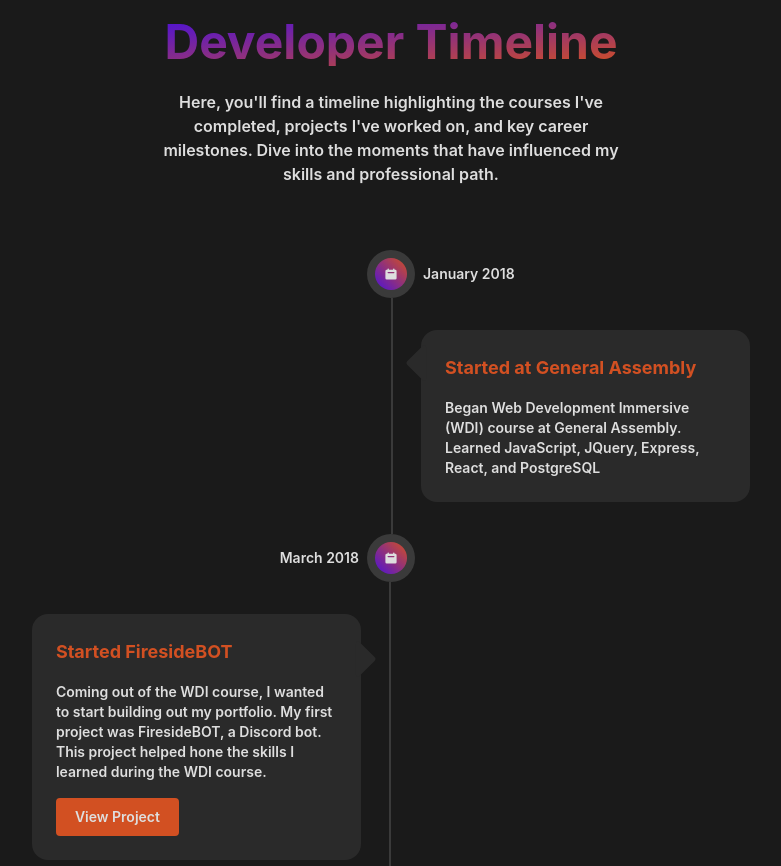
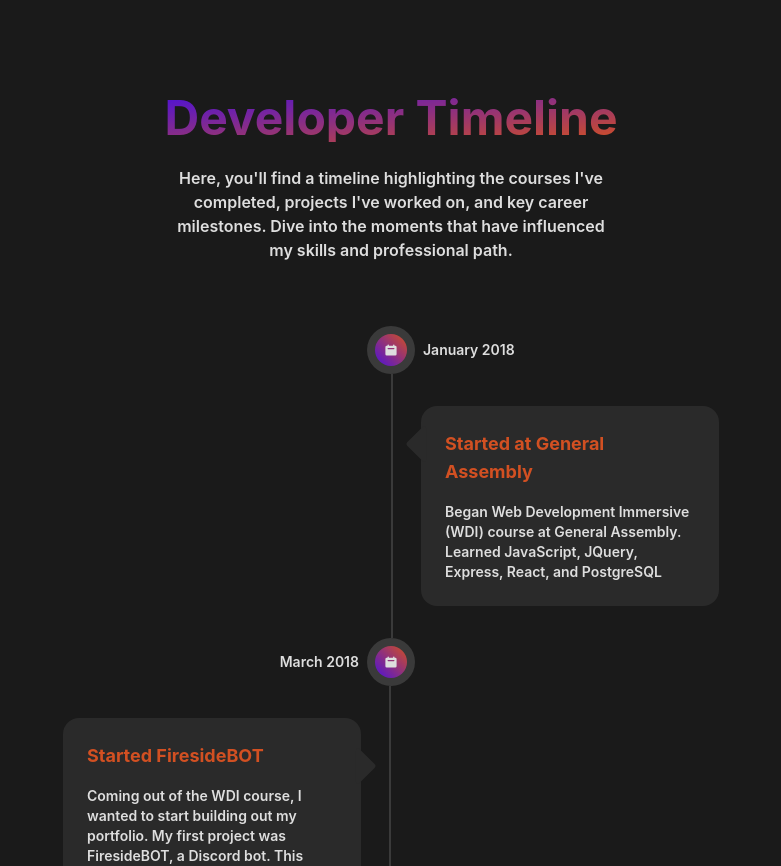
Before and after one commit to RevenantEverest/Stefischer, a React (Vite) app: page /about in a window 1280 px wide. Shown: the part 1686-2552 px from the top of the page, without its empty margins (249-1030 px from the left). Built offline with nearby package versions, Linux system fonts and the light colour scheme.

Commit message:
Refactor Layout component

```diff
--- a/src/components/Common/Layout.tsx
+++ b/src/components/Common/Layout.tsx
@@ -1,17 +1,35 @@
-import { PropsWithChildren } from 'react';
+import React, { PropsWithChildren } from 'react';
 
 import { Flex } from 'reflexbox';
 
-export interface LayoutProps {
+export interface LayoutProps extends React.HTMLProps<HTMLDivElement> {
+    main?: boolean,
     transparent?: boolean
 };
 
-function Layout({ transparent, children }: PropsWithChildren<LayoutProps>) {
+function Layout({ className, main, transparent, children, ...rest }: PropsWithChildren<LayoutProps>) {
+
+    const bgColor = transparent ? "bg-transparent" : "bg-background";
+    const mainStyles = main && "top-[56vh]";
+
     return(
-        <Flex className="py-20 w-full lg:w-5/6">
-            <Flex className={`px-4 md:px-16 w-full justify-center flex-col ${!transparent && "bg-background"}`}>
-                {children}
-            </Flex>
+        <Flex
+            className={`
+                flex-col
+                w-full
+                relative
+                px-5
+                lg:px-52
+                pt-20
+                pointer-events-auto
+                items-center
+                justify-center
+                ${mainStyles}
+                ${bgColor} ${className}
+            `}
+            {...rest}
+        >
+            {children}
         </Flex>
     );
 };
```
